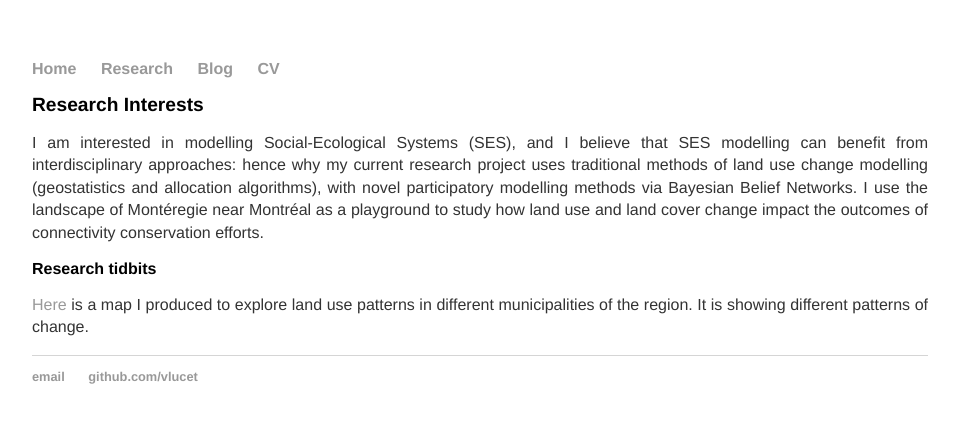
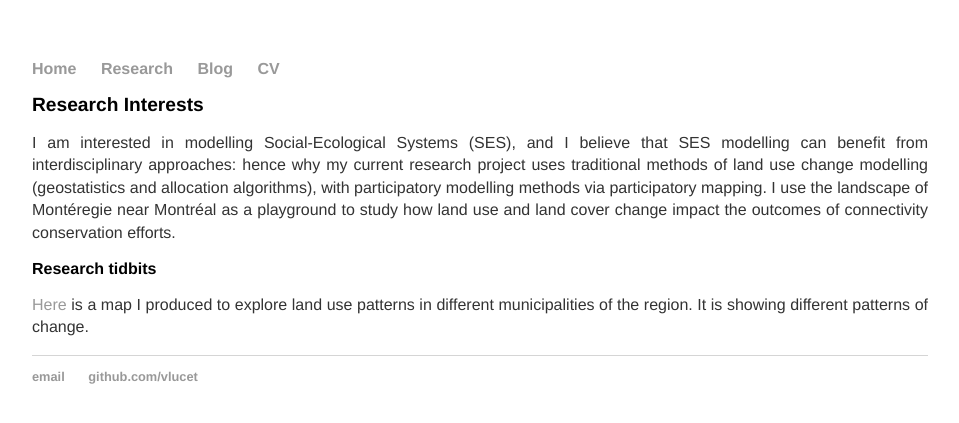
Before and after one commit to lpmi-13/vlucet.github.io, a Jekyll site: the page built from research/index.html, in a window 1280 px wide. Shown: the top 423 px of the page, without its empty margins (160-1119 px from the left). Built offline with Jekyll 4.4.1, drawn with Linux system fonts in a browser that asks for light colours.

Commit message:
Update index.html

```diff
--- a/research/index.html
+++ b/research/index.html
@@ -8,8 +8,8 @@ title: Research interests
   <p>I am interested in modelling Social-Ecological Systems (SES), and I believe that
     SES modelling can benefit from interdisciplinary approaches: hence why my current
     research project uses traditional methods of land use change modelling (geostatistics
-    and allocation algorithms), with novel participatory modelling methods via
-    Bayesian Belief Networks. I use the landscape of Montéregie near Montréal
+    and allocation algorithms), with participatory modelling methods via
+    participatory mapping. I use the landscape of Montéregie near Montréal
     as a playground to study how land use and land cover change impact the outcomes
     of connectivity conservation efforts.</p>
 
```
